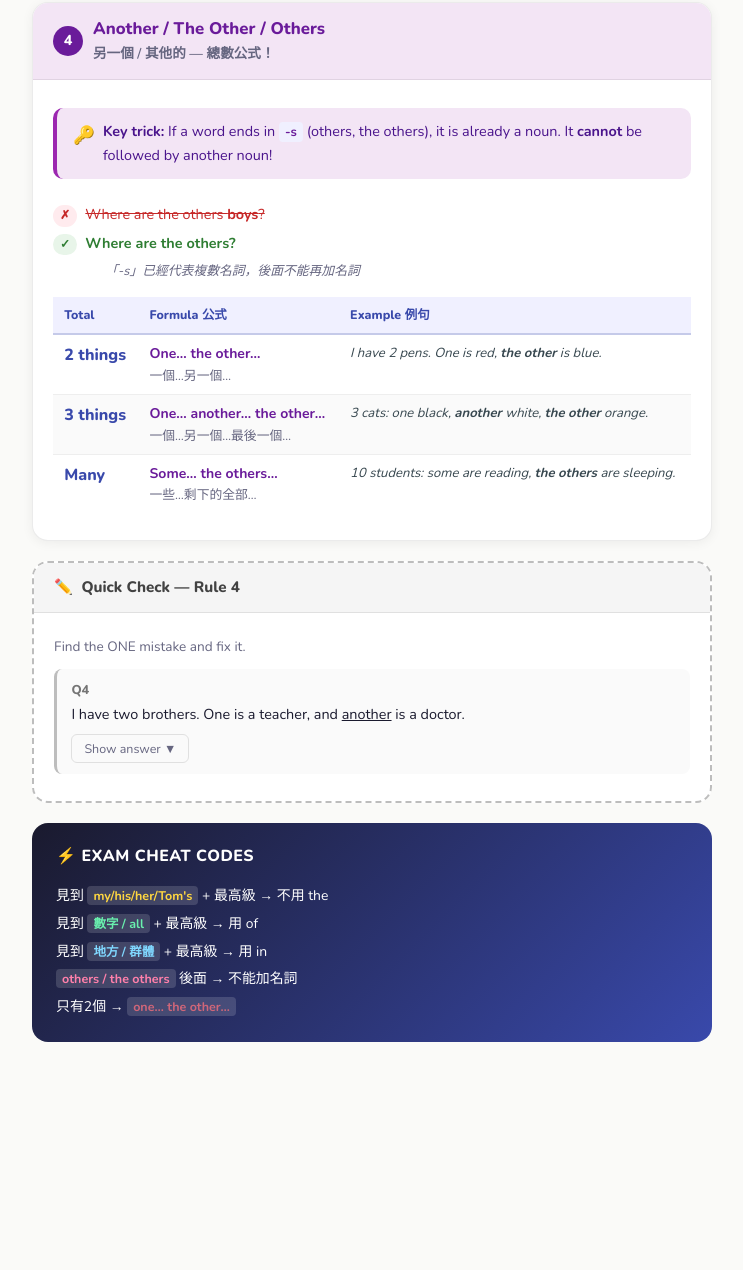
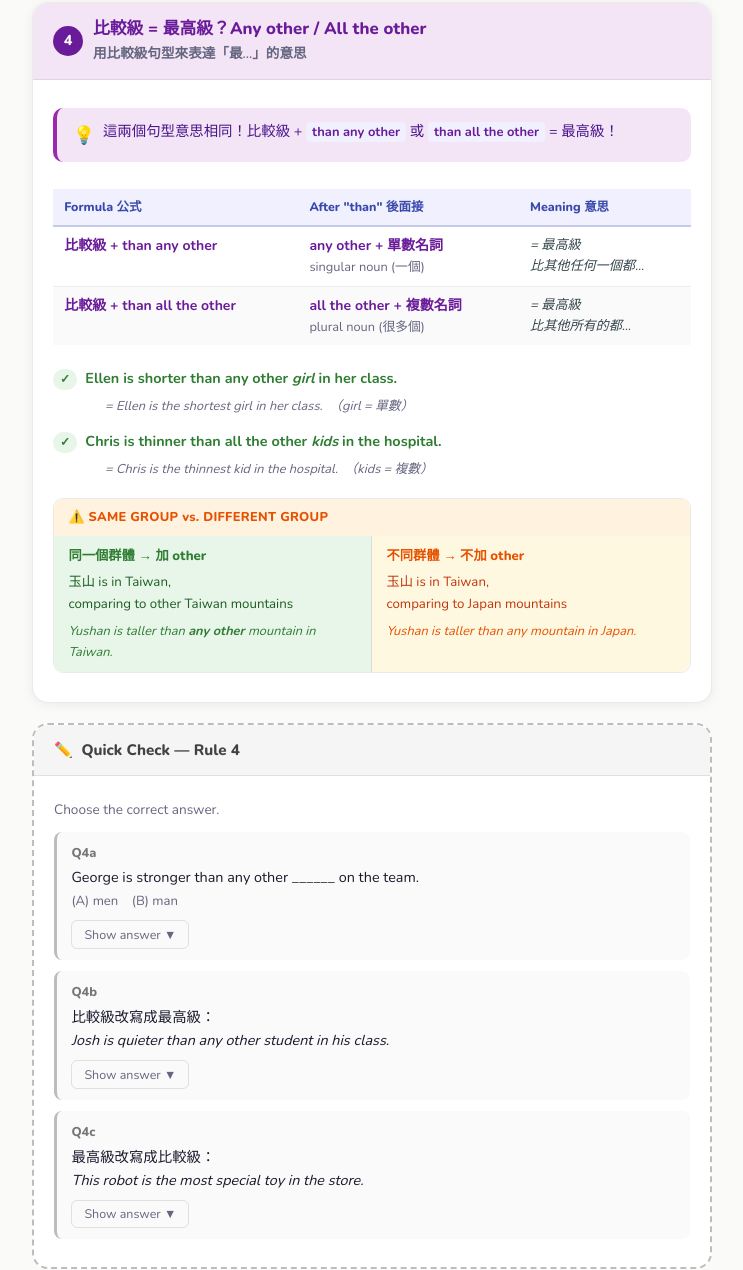
Before and after one commit to sltimms90/esl-materials, a plain HTML site: page index.html in a window 1280 px wide. Shown: the part 2254-3524 px from the top of the page, without its empty margins (268-1011 px from the left). Before the commit the page ends 3348 px from the top, so only its background shows below. Drawn offline with nearby package versions, Linux system fonts and the light colour scheme.

Commit message:
Update index.html

```diff
--- a/index.html
+++ b/index.html
@@ -363,9 +363,7 @@
 
 <div class="section">
 
-  <!-- ══════════════════════════════════════════
-       RULE 1: MYSELF vs. BY MYSELF
-  ══════════════════════════════════════════ -->
+  <!-- RULE 1: MYSELF vs. BY MYSELF -->
   <div class="rule-card r1">
     <div class="rule-header">
       <div class="rule-number">1</div>
@@ -375,7 +373,6 @@
       </div>
     </div>
     <div class="rule-body">
-
       <div class="split">
         <div class="split-box box-pink">
           <div class="label">Myself</div>
@@ -390,12 +387,10 @@
           <div class="example">I went to the park <strong>by myself</strong>.<br>(No friends came with me.)</div>
         </div>
       </div>
-
       <div class="highlight highlight-amber">
         <span class="icon">💡</span>
         <span><strong>Quick test:</strong> Ask yourself — am I saying <em>WHO did it</em> (myself) or <em>ALONE</em> (by myself)?</span>
       </div>
-
     </div>
   </div>
 
@@ -419,10 +414,7 @@
     </div>
   </div>
 
-
-  <!-- ══════════════════════════════════════════
-       RULE 2: SUPERLATIVE + POSSESSIVE
-  ══════════════════════════════════════════ -->
+  <!-- RULE 2: SUPERLATIVE + POSSESSIVE -->
   <div class="rule-card r2">
     <div class="rule-header">
       <div class="rule-number">2</div>
@@ -432,14 +424,11 @@
       </div>
     </div>
     <div class="rule-body">
-
       <div class="highlight highlight-teal">
         <span class="icon">🔑</span>
         <span>The word <code>my / his / her / Tom's</code> already <strong>replaces</strong> the word <code>the</code>. You can't use both!</span>
       </div>
-
       <div class="spacer"></div>
-
       <div class="example-row">
         <span class="tag tag-wrong">✗</span>
         <span class="example-text-wrong">He is my <strong>the</strong> best friend.</span>
@@ -449,9 +438,7 @@
         <span class="example-text-right">He is my best friend.</span>
       </div>
       <div class="example-note" style="margin-left:52px;">"my" = 所有格，已經替代了 "the"</div>
-
       <div class="spacer"></div>
-
       <div class="example-row">
         <span class="tag tag-wrong">✗</span>
         <span class="example-text-wrong">Summer is the shop's <strong>the</strong> busiest season.</span>
@@ -461,7 +448,6 @@
         <span class="example-text-right">Summer is the shop's busiest season.</span>
       </div>
       <div class="example-note" style="margin-left:52px;">"the shop's" = 所有格，已經替代了 "the"</div>
-
     </div>
   </div>
 
@@ -484,10 +470,7 @@
     </div>
   </div>
 
-
-  <!-- ══════════════════════════════════════════
-       RULE 3: IN vs. OF
-  ══════════════════════════════════════════ -->
+  <!-- RULE 3: IN vs. OF -->
   <div class="rule-card r3">
     <div class="rule-header">
       <div class="rule-number">3</div>
@@ -497,7 +480,6 @@
       </div>
     </div>
     <div class="rule-body">
-
       <div class="split">
         <div class="split-box box-blue">
           <div class="label">Use IN 用 in</div>
@@ -512,12 +494,10 @@
           <div class="example">She ate the most <strong>of</strong> the five kids.<br><strong>Of</strong> all the boys, he runs fastest.</div>
         </div>
       </div>
-
       <div class="highlight highlight-amber">
         <span class="icon">⚡</span>
         <span><strong>Test Trap:</strong> When you see a <em>number</em> (five, three, ten...) or the word <em>all</em>, always use <code>of</code>!</span>
       </div>
-
       <div class="spacer"></div>
       <div class="example-row">
         <span class="tag tag-wrong">✗</span>
@@ -527,7 +507,6 @@
         <span class="tag tag-right">✓</span>
         <span class="example-text-right">Of the five snacks, cake is the yummiest.</span>
       </div>
-
     </div>
   </div>
 
@@ -550,76 +529,80 @@
     </div>
   </div>
 
-
-  <!-- ══════════════════════════════════════════
-       RULE 4: THE OTHER / ANOTHER / OTHERS
-  ══════════════════════════════════════════ -->
+  <!-- RULE 4: ANY OTHER / ALL THE OTHER -->
   <div class="rule-card r4">
     <div class="rule-header">
       <div class="rule-number">4</div>
       <div>
-        <div class="rule-title">Another / The Other / Others</div>
-        <div class="rule-chinese">另一個 / 其他的 — 總數公式！</div>
+        <div class="rule-title">比較級 = 最高級？Any other / All the other</div>
+        <div class="rule-chinese">用比較級句型來表達「最…」的意思</div>
       </div>
     </div>
     <div class="rule-body">
-
       <div class="highlight highlight-purple">
-        <span class="icon">🔑</span>
-        <span><strong>Key trick:</strong> If a word ends in <code>-s</code> (others, the others), it is already a noun. It <strong>cannot</strong> be followed by another noun!</span>
+        <span class="icon">💡</span>
+        <span>這兩個句型意思相同！比較級 + <code>than any other</code> 或 <code>than all the other</code> = 最高級！</span>
       </div>
-
       <div class="spacer"></div>
-
-      <div class="example-row">
-        <span class="tag tag-wrong">✗</span>
-        <span class="example-text-wrong">Where are the others <strong>boys</strong>?</span>
-      </div>
-      <div class="example-row">
-        <span class="tag tag-right">✓</span>
-        <span class="example-text-right">Where are the others?</span>
-      </div>
-      <div class="example-note" style="margin-left:52px;">「-s」已經代表複數名詞，後面不能再加名詞</div>
-
-      <div class="spacer"></div>
-
-      <!-- Formula Table -->
       <table class="formula-table">
         <thead>
           <tr>
-            <th>Total</th>
             <th>Formula 公式</th>
-            <th>Example 例句</th>
+            <th>After "than" 後面接</th>
+            <th>Meaning 意思</th>
           </tr>
         </thead>
         <tbody>
           <tr>
-            <td style="font-weight:800; font-size:1rem; color:#3949AB;">2 things</td>
             <td>
-              <div class="formula">One… the other…</div>
-              <div class="chinese">一個…另一個…</div>
+              <div class="formula">比較級 + than any other</div>
             </td>
-            <td class="eg">I have 2 pens. One is red, <strong>the other</strong> is blue.</td>
+            <td>
+              <div class="formula">any other + 單數名詞</div>
+              <div class="chinese">singular noun (一個)</div>
+            </td>
+            <td class="eg">= 最高級<br>比其他任何一個都…</td>
           </tr>
           <tr>
-            <td style="font-weight:800; font-size:1rem; color:#3949AB;">3 things</td>
             <td>
-              <div class="formula">One… another… the other…</div>
-              <div class="chinese">一個…另一個…最後一個…</div>
+              <div class="formula">比較級 + than all the other</div>
             </td>
-            <td class="eg">3 cats: one black, <strong>another</strong> white, <strong>the other</strong> orange.</td>
-          </tr>
-          <tr>
-            <td style="font-weight:800; font-size:1rem; color:#3949AB;">Many</td>
             <td>
-              <div class="formula">Some… the others…</div>
-              <div class="chinese">一些…剩下的全部…</div>
+              <div class="formula">all the other + 複數名詞</div>
+              <div class="chinese">plural noun (很多個)</div>
             </td>
-            <td class="eg">10 students: some are reading, <strong>the others</strong> are sleeping.</td>
+            <td class="eg">= 最高級<br>比其他所有的都…</td>
           </tr>
         </tbody>
       </table>
-
+      <div class="spacer"></div>
+      <div class="example-row">
+        <span class="tag tag-right">✓</span>
+        <span class="example-text-right">Ellen is shorter than any other <em>girl</em> in her class.</span>
+      </div>
+      <div class="example-note" style="margin-left:52px;">= Ellen is the shortest girl in her class. &nbsp;（girl = 單數）</div>
+      <div class="spacer"></div>
+      <div class="example-row">
+        <span class="tag tag-right">✓</span>
+        <span class="example-text-right">Chris is thinner than all the other <em>kids</em> in the hospital.</span>
+      </div>
+      <div class="example-note" style="margin-left:52px;">= Chris is the thinnest kid in the hospital. &nbsp;（kids = 複數）</div>
+      <div class="spacer"></div>
+      <div style="border-radius:10px; overflow:hidden; border: 1.5px solid rgba(0,0,0,0.08); margin:0.7rem 0;">
+        <div style="background:#FFF3E0; padding:0.5rem 0.9rem; font-size:0.8rem; font-weight:800; color:#E65100; letter-spacing:0.3px;">⚠️ SAME GROUP vs. DIFFERENT GROUP</div>
+        <div style="display:grid; grid-template-columns:1fr 1fr; font-size:0.83rem;">
+          <div style="padding:0.65rem 0.9rem; border-right:1.5px solid rgba(0,0,0,0.08); background:#E8F5E9;">
+            <div style="font-weight:800; color:#2E7D32; margin-bottom:0.3rem;">同一個群體 → 加 other</div>
+            <div style="color:#1B5E20;">玉山 is in Taiwan,<br>comparing to other Taiwan mountains</div>
+            <div style="margin-top:0.4rem; font-style:italic; color:#2E7D32; font-size:0.8rem;">Yushan is taller than <strong>any other</strong> mountain in Taiwan.</div>
+          </div>
+          <div style="padding:0.65rem 0.9rem; background:#FFF8E1;">
+            <div style="font-weight:800; color:#E65100; margin-bottom:0.3rem;">不同群體 → 不加 other</div>
+            <div style="color:#BF360C;">玉山 is in Taiwan,<br>comparing to Japan mountains</div>
+            <div style="margin-top:0.4rem; font-style:italic; color:#E65100; font-size:0.8rem;">Yushan is taller than any mountain in Japan.</div>
+          </div>
+        </div>
+      </div>
     </div>
   </div>
 
@@ -629,31 +612,53 @@
       <span>✏️ &nbsp;Quick Check — Rule 4</span>
     </div>
     <div class="practice-body">
-      <p style="font-size:0.85rem; color:var(--muted); margin-bottom:0.5rem;">Find the ONE mistake and fix it.</p>
+      <p style="font-size:0.85rem; color:var(--muted); margin-bottom:0.5rem;">Choose the correct answer.</p>
       <div class="q-row">
-        <div class="q-number">Q4</div>
-        <div class="q-sentence">I have two brothers. One is a teacher, and <u>another</u> is a doctor.</div>
+        <div class="q-number">Q4a</div>
+        <div class="q-sentence">George is stronger than any other ______ on the team.<br>
+          <span style="color:var(--muted); font-size:0.82rem;">(A) men &nbsp;&nbsp; (B) man</span>
+        </div>
         <button class="answer-toggle" onclick="toggleAnswer(this)">Show answer ▼</button>
         <div class="answer-box">
-          ✗ Change "another" → "the other"!
-          <span class="answer-hint">→ One is a teacher, and <strong>the other</strong> is a doctor. &nbsp;（只有2個人，用 one…the other）</span>
+          ✓ Answer: (B) man
+          <span class="answer-hint">any other → 後面接<strong>單數名詞</strong></span>
+        </div>
+      </div>
+      <div class="q-row" style="margin-top:0.5rem;">
+        <div class="q-number">Q4b</div>
+        <div class="q-sentence">比較級改寫成最高級：<br>
+          <em>Josh is quieter than any other student in his class.</em>
+        </div>
+        <button class="answer-toggle" onclick="toggleAnswer(this)">Show answer ▼</button>
+        <div class="answer-box">
+          Josh is the quietest student in his class.
+          <span class="answer-hint">比較級 + than any other + 單數名詞 → the + 最高級 + 名詞</span>
+        </div>
+      </div>
+      <div class="q-row" style="margin-top:0.5rem;">
+        <div class="q-number">Q4c</div>
+        <div class="q-sentence">最高級改寫成比較級：<br>
+          <em>This robot is the most special toy in the store.</em>
+        </div>
+        <button class="answer-toggle" onclick="toggleAnswer(this)">Show answer ▼</button>
+        <div class="answer-box">
+          This robot is more special than all the other toys in the store.
+          <span class="answer-hint">the + 最高級 + 複數名詞 → 比較級 + than all the other + 複數名詞</span>
         </div>
       </div>
     </div>
   </div>
 
-
-  <!-- ══════════════════════════════════════════
-       FINAL CHEAT CODES
-  ══════════════════════════════════════════ -->
+  <!-- FINAL CHEAT CODES -->
   <div style="background: linear-gradient(135deg, #1A1A2E 0%, #3949AB 100%); border-radius: 16px; padding: 1.3rem 1.5rem; margin: 1.25rem 0; color: white;">
     <div style="font-weight:800; font-size:1rem; margin-bottom:0.75rem; letter-spacing:0.5px;">⚡ EXAM CHEAT CODES</div>
     <div style="font-size:0.87rem; line-height:2;">
       見到 <code style="background:rgba(255,255,255,0.15); color:#FFD740;">my/his/her/Tom's</code> + 最高級 → 不用 the<br>
       見到 <code style="background:rgba(255,255,255,0.15); color:#69F0AE;">數字 / all</code> + 最高級 → 用 of<br>
       見到 <code style="background:rgba(255,255,255,0.15); color:#80D8FF;">地方 / 群體</code> + 最高級 → 用 in<br>
-      <code style="background:rgba(255,255,255,0.15); color:#FF80AB;">others / the others</code> 後面 → 不能加名詞<br>
-      只有2個 → <code style="background:rgba(255,255,255,0.15); color:#CF6679;">one… the other…</code>
+      <code style="background:rgba(255,255,255,0.15); color:#FF80AB;">any other</code> → 後面接<strong> 單數名詞</strong><br>
+      <code style="background:rgba(255,255,255,0.15); color:#CF6679;">all the other</code> → 後面接<strong> 複數名詞</strong><br>
+      同群體比較 → 加 <code style="background:rgba(255,255,255,0.15); color:#B2FF59;">other</code>；不同群體 → 不加 other
     </div>
   </div>
 
```
